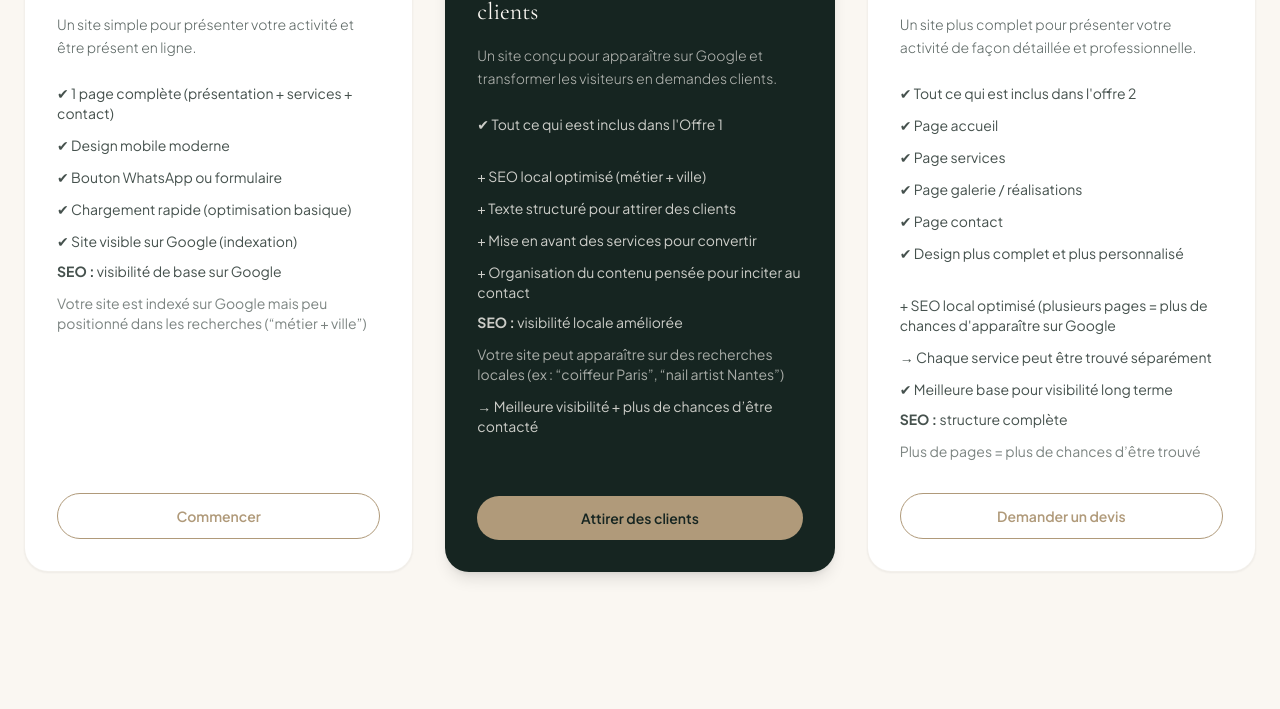
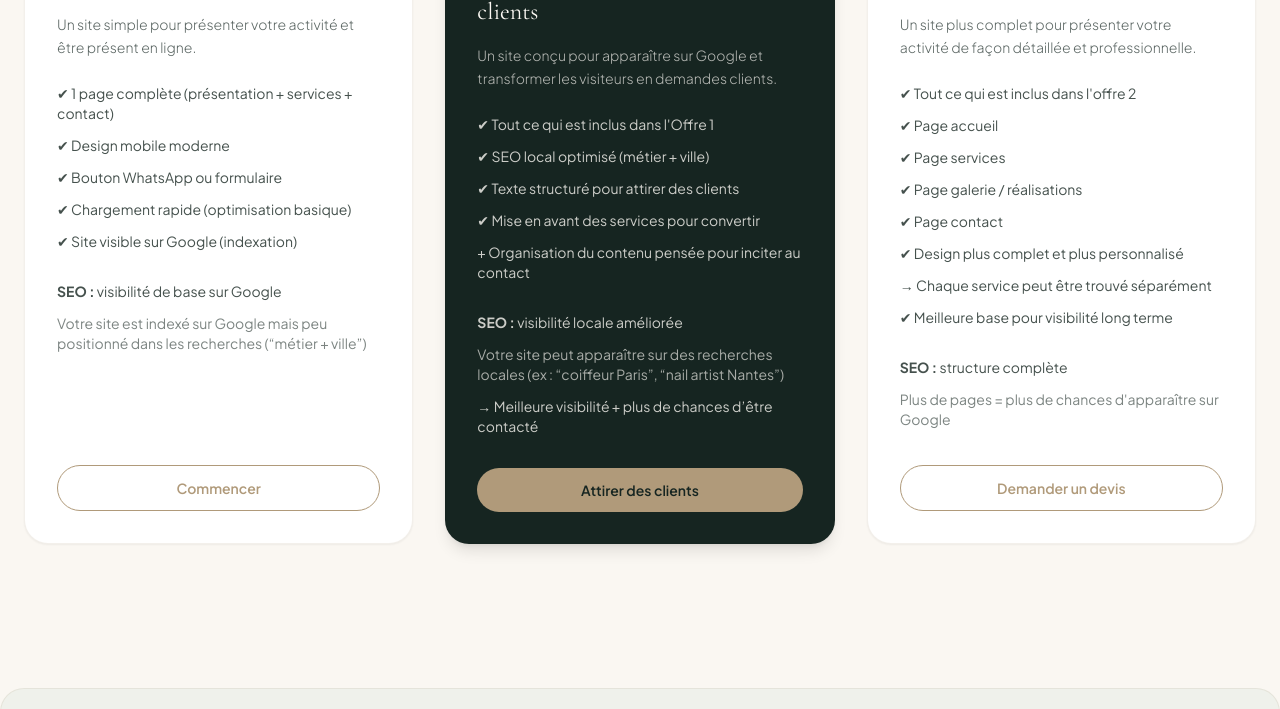
Before and after one commit to florynepierson/florynepierson, a plain HTML site: page index.html in a window 1280 px wide. Shown: the part 1918-2627 px from the top of the page. Drawn offline with nearby package versions, Linux system fonts and the light colour scheme.

Commit message:
Update index.html

```diff
--- a/index.html
+++ b/index.html
@@ -218,7 +218,7 @@
             <li>✔ Bouton WhatsApp ou formulaire</li>
             <li>✔ Chargement rapide (optimisation basique)</li>
             <li>✔ Site visible sur Google (indexation)</li>
-
+            <br>
             <li style="margin-top:10px;"><b>SEO :</b> visibilité de base sur Google</li>
             <li style="opacity:0.7;">Votre site est indexé sur Google mais peu positionné dans les recherches (“métier + ville”)</li>
           </ul>
@@ -257,13 +257,12 @@
           </p>
 
           <ul class="space-y-3 mb-8 text-sm text-brand-cream/80">
-            <li>✔ Tout ce qui eest inclus dans l'Offre  1</li>
+            <li>✔ Tout ce qui est inclus dans l'Offre  1</li>
+            <li>✔ SEO local optimisé (métier + ville)</li>
+            <li>✔ Texte structuré pour attirer des clients</li>
+            <li>✔ Mise en avant des services pour convertir</li>
+            <li>+ Organisation du contenu pensée pour inciter au contact</li>
             <br>
-            <li>+ SEO local optimisé (métier + ville)</li>
-            <li>+ Texte structuré pour attirer des clients</li>
-            <li>+ Mise en avant des services pour convertir</li>
-            <li>+ Organisation du contenu pensée pour inciter au contact</li>
-
             <li style="margin-top:10px;"><b>SEO :</b> visibilité locale améliorée</li>
             <li style="opacity:0.8;">Votre site peut apparaître sur des recherches locales
 (ex : “coiffeur Paris”, “nail artist Nantes”)</li>
@@ -306,13 +305,11 @@
             <li>✔ Page galerie / réalisations</li>
             <li>✔ Page contact</li>
             <li>✔ Design plus complet et plus personnalisé</li>
-            <br>
-            <li>+ SEO local optimisé (plusieurs pages = plus de chances d'apparaître sur Google</li>
             <li>→ Chaque service peut être trouvé séparément</li>
             <li>✔ Meilleure base pour visibilité long terme</li>
-
+            <br>
             <li style="margin-top:10px;"><b>SEO :</b> structure complète</li>
-            <li style="opacity:0.7;">Plus de pages = plus de chances d’être trouvé</li>
+            <li style="opacity:0.7;">Plus de pages = plus de chances d'apparaître sur Google</li>
           </ul>
         </div>
 
```
